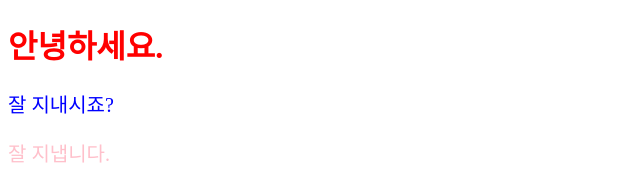
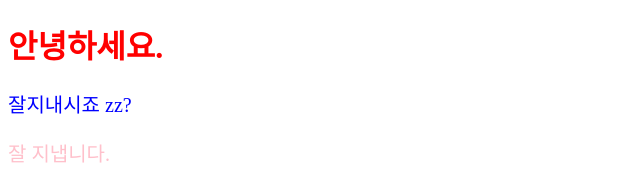
Before and after one commit to SUJINJEONG012/react-v1, a React (Create React App) app in the folder my-app/: page / in a window 1280 px wide. Shown: the top 179 px of the page, without its empty margins (0-640 px from the left). Built offline with nearby package versions, Linux system fonts and the light colour scheme.

Commit message:
Props를 객체로 받아서 활용

```diff
--- a/my-app/src/App.jsx
+++ b/my-app/src/App.jsx
@@ -13,9 +13,9 @@ export const App = () => {
 
     return  (
         <>
-        {console.log("test")}
+
                     <h1 style={{color:"red"}}>안녕하세요.</h1>
-         <ColoredMessage />
+         <ColoredMessage color="blue" message="잘지내시죠 zz?"/>
             <p style={contentPinkStyle}>잘 지냅니다.</p>
            <button onClick={onClickButton}>버튼</button>
         </>
--- a/my-app/src/components/ColoredMessage.jsx
+++ b/my-app/src/components/ColoredMessage.jsx
@@ -1,8 +1,9 @@
-export const ColoredMessage = ()=> {
+export const ColoredMessage = (props)=> {
+   console.log("props"+props);
     const contentStyle ={
-        color:"blue",
+        color:props.color,
         fontSize: "20px"
     };
 
-    return <p style={contentStyle}>잘 지내시죠?</p>
+    return <p style={contentStyle}>{props.message}</p>
 };
```
